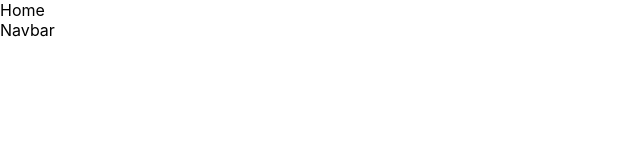
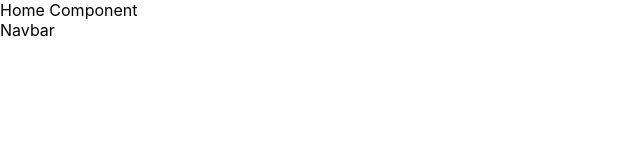
Before and after one commit to krishnapatel9104/reactjstest-typescript-nextjs-new, a Next.js app: page /Home in a window 1280 px wide. Shown: the top 160 px of the page, without its empty margins (0-640 px from the left). Built offline with nearby package versions, Linux system fonts and the light colour scheme.

Commit message:
change in home compoenent

```diff
--- a/pages/Home.tsx
+++ b/pages/Home.tsx
@@ -1,12 +1,13 @@
-import { Box } from '@mui/material';
-import React from 'react'
-import Navbar from '../src/components/Navbar';
+import { Box } from "@mui/material";
+import React from "react";
+import Navbar from "../src/components/Navbar";
 const Home = () => {
-  return (
-    <Box>Home
-      <Navbar/>
-    </Box>
-  )
-}
+    return (
+        <Box>
+            Home Component
+            <Navbar />
+        </Box>
+    );
+};
 
 export default Home;
```
